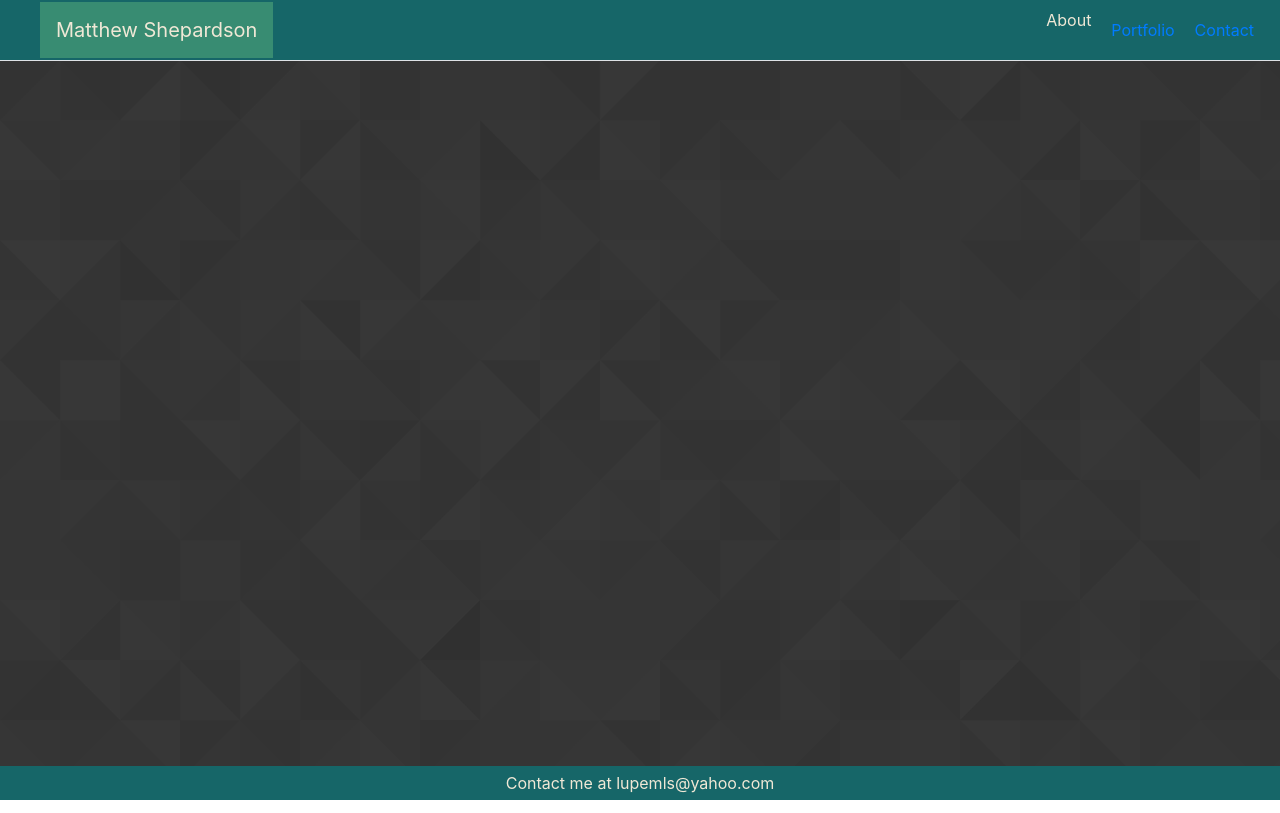
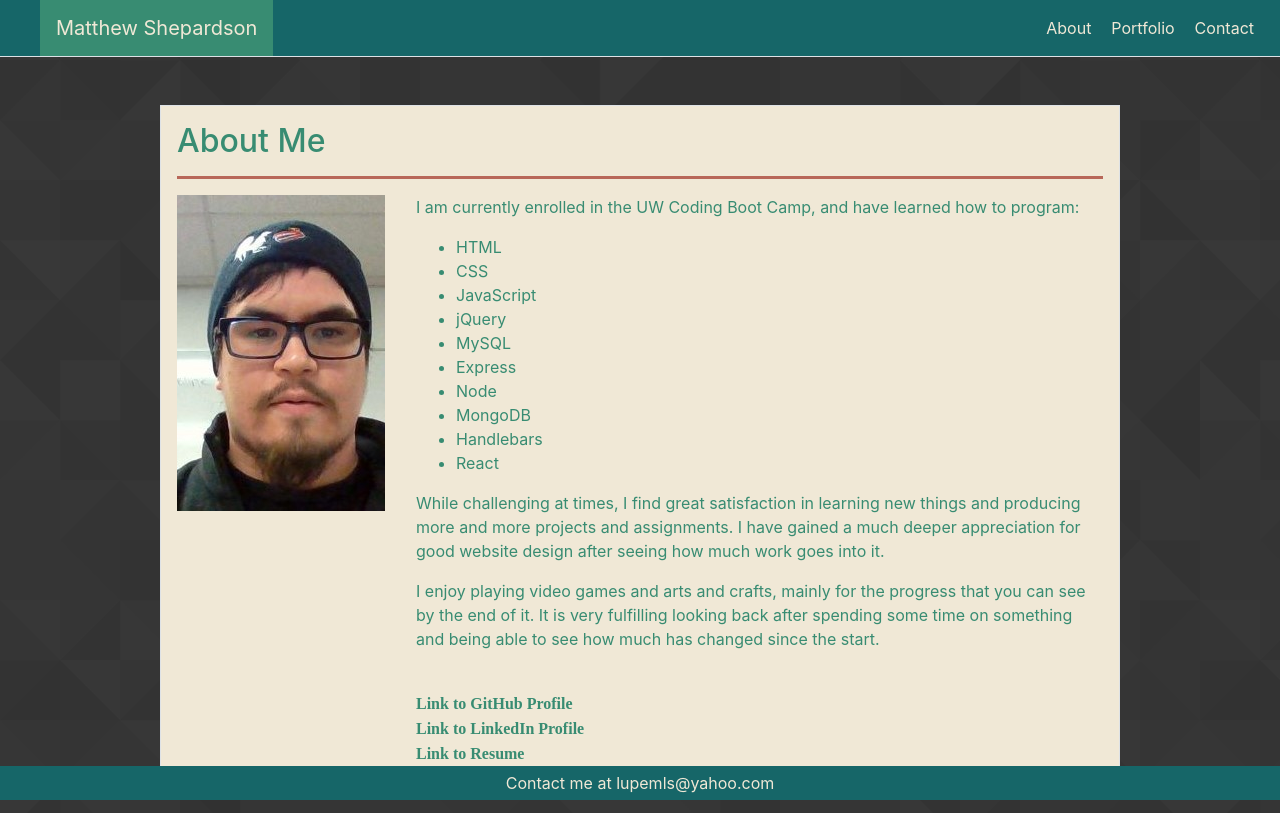
Before and after one commit to lupemls/react-portfolio, a React (Create React App) app: page / in a window 1280 px wide. Built offline with nearby package versions, Linux system fonts and the light colour scheme.

Commit message:
Added content for Main

```diff
--- a/public/assets/style.css
+++ b/public/assets/style.css
@@ -7,6 +7,27 @@
 
 body {
     background-image: url("./images/footer_lodyas.png");
+    padding-bottom: 30px;
+}
+
+.external-link{
+    color: rgb(56, 140, 114);
+    font-weight: bold;
+}
+
+.footer {
+    background: rgb(22, 102, 104);
+    color: rgb(240, 232, 214);
+    bottom: 0;
+    left: 0;
+    padding: 5px;
+    position: fixed;
+    text-align: center;
+    width: 100%;
+}
+
+h2{
+    border-bottom: solid 3px rgba(162, 49, 36, .7);
 }
 
 .link{
@@ -22,18 +43,16 @@ body {
     width: 100%;
 }
 
-.footer {
-    background: rgb(22, 102, 104);
-    color: rgb(240, 232, 214);
-    bottom: 0;
-    left: 0;
-    padding: 5px;
-    position: fixed;
-    text-align: center;
-    width: 100%;
-}
-
 .prime, .d-block{
     background: rgb(56, 140, 114);
     color: rgb(240, 232, 214);
 }
+
+.profile{
+    font-family: cursive;
+}
+
+section{
+    background: rgb(240, 232, 214);
+    color: rgb(56, 140, 114);
+}
--- a/src/App.js
+++ b/src/App.js
@@ -14,7 +14,7 @@ function App() {
       <div className="App">
         <Header></Header>
         <Switch>
-            <Route path="/">
+            <Route exact path="/">
               <Main />
             </Route>
             <Route path="/portfolio">
--- a/src/components/Nav.js
+++ b/src/components/Nav.js
@@ -24,11 +24,11 @@ function Nav() {
               <li class="nav-item">
                 <Link to="/" className="link">About</Link>
               </li>
-              <li class="nav-item" className="link">
-                <Link to="/portfolio">Portfolio</Link>
+              <li class="nav-item">
+                <Link to="/portfolio" className="link">Portfolio</Link>
               </li>
-              <li class="nav-item" className="link">
-                <Link to="/contact">Contact</Link>
+              <li class="nav-item">
+                <Link to="/contact" className="link">Contact</Link>
 
               </li>
             </ul>
--- a/src/pages/Contact.js
+++ b/src/pages/Contact.js
@@ -0,0 +1,11 @@
+import React from "react";
+
+function Contact () {
+    return (
+        <div>
+
+        </div>
+    )
+}
+
+export default Contact;
--- a/src/pages/Main.js
+++ b/src/pages/Main.js
@@ -1,14 +1,46 @@
 import React from "react";
-
-// import Header from "../components/Header";
-// import Footer from "../components/Footer";
 
 function Main() {
     return(
         <div>
-            {/* <Header></Header>
+            <section class="p-3 border">
+                <h2 class="mb-3 pb-3">About Me</h2>
+                <div class="row">
+                    <div class="col-3">
+                        <img src="assets/images/profile-pic-small.jpg" class="img-fluid" alt="Profile Pic"/>
+                    </div>
+                    <div class="col-9">
+                        <p>
+                            I am currently enrolled in the UW Coding Boot Camp, and have learned how to program:
+                        </p>
+                        <ul>
+                            <li>HTML</li>
+                            <li>CSS</li>
+                            <li>JavaScript</li>
+                            <li>jQuery</li>
+                            <li>MySQL</li>
+                            <li>Express</li>
+                            <li>Node</li>
+                            <li>MongoDB</li>
+                            <li>Handlebars</li>
+                            <li>React</li>
+                        </ul>
+                        <p>
+                            While challenging at times, I find great satisfaction in learning new things and producing more and more projects and assignments. I have gained a much deeper appreciation for good website design after seeing how much work goes into it.
+                        </p>
+                        <p>
+                            I enjoy playing video games and arts and crafts, mainly for the progress that you can see by the end of it. It is very fulfilling looking back after spending some time on something and being able to see how much has changed since the start.
+                        </p>
+                        <br/>
+                        <a class="external-link profile" href="https://github.com/lupemls">Link to GitHub Profile</a>
+                        <br/>
+                        <a class="external-link profile" href="https://www.linkedin.com/in/matthew-shepardson-4a806098/">Link to LinkedIn Profile</a>
+                        <br/>
+                        <a class="external-link profile" href="assets/images/Resume.pdf">Link to Resume</a>
+                    </div>
+                </div>
+            </section>
 
-            <Footer></Footer> */}
         </div>
     )
 }
--- a/src/pages/Portfolio.js
+++ b/src/pages/Portfolio.js
@@ -0,0 +1,11 @@
+import React from "react";
+
+function Portfolio () {
+    return (
+        <div>
+
+        </div>
+    )
+}
+
+export default Portfolio;
```
